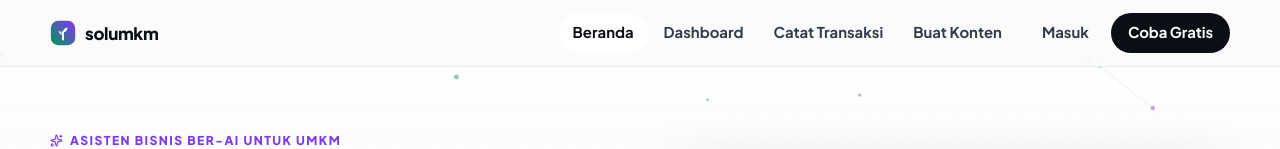
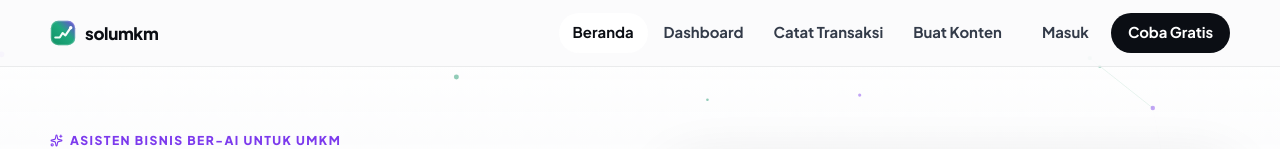
Before and after one commit to bryankwandou/solumkm, a Next.js app: page / in a window 1280 px wide. Shown: the top 149 px of the page. Built offline with nearby package versions, Linux system fonts and the light colour scheme.

Commit message:
security: stricter email validation on register; brand: redesigned growth-line mark

```diff
--- a/src/app/api/auth/register/route.ts
+++ b/src/app/api/auth/register/route.ts
@@ -17,7 +17,10 @@ export async function POST(request: Request) {
   const email = String(body.email).trim().toLowerCase();
   const password = String(body.password);
 
-  if (!email.includes("@")) {
+  // A real address, not just anything containing "@" — rejects junk like
+  // "a@b' OR 1=1--" that loose validation would otherwise store as a user.
+  const emailOk = /^[^\s@"'`;]+@[^\s@"'`;]+\.[^\s@"'`;]+$/.test(email) && email.length <= 254;
+  if (!emailOk) {
     return NextResponse.json({ message: "Format email belum benar." }, { status: 400 });
   }
 
--- a/src/components/brand/solumkm-mark.tsx
+++ b/src/components/brand/solumkm-mark.tsx
@@ -1,6 +1,10 @@
 /**
- * Solumkm mark — a sprout breaking out of a coin.
- * Small business growing; the ring is the verified record around it.
+ * Solumkm mark.
+ *
+ * A rounded token holding a rising step-line — the shape a small business's
+ * numbers make when they finally go up and to the right — that resolves into a
+ * verification tick at its end. Two brand stops (green → purple) run along the
+ * stroke so the growth line and the trust mark are literally the same gesture.
  */
 export function SolumkmMark({ size = 26 }: { size?: number }) {
   return (
@@ -14,27 +18,48 @@ export function SolumkmMark({ size = 26 }: { size?: number }) {
       focusable="false"
     >
       <defs>
-        <linearGradient id="solumkm-g" x1="4" y1="28" x2="28" y2="4" gradientUnits="userSpaceOnUse">
+        <linearGradient id="solumkm-fill" x1="0" y1="32" x2="32" y2="0" gradientUnits="userSpaceOnUse">
           <stop stopColor="#0E8F62" />
+          <stop offset="0.55" stopColor="#1FA97D" />
           <stop offset="1" stopColor="#7C3AED" />
         </linearGradient>
+        <linearGradient id="solumkm-stroke" x1="6" y1="24" x2="26" y2="8" gradientUnits="userSpaceOnUse">
+          <stop stopColor="#EAFBF3" />
+          <stop offset="1" stopColor="#FFFFFF" />
+        </linearGradient>
       </defs>
-      <rect x="1" y="1" width="30" height="30" rx="9" fill="url(#solumkm-g)" />
+
+      {/* token */}
+      <rect x="1" y="1" width="30" height="30" rx="9" fill="url(#solumkm-fill)" />
+      <rect
+        x="1.75"
+        y="1.75"
+        width="28.5"
+        height="28.5"
+        rx="8.25"
+        fill="none"
+        stroke="#ffffff"
+        strokeOpacity="0.18"
+        strokeWidth="1.5"
+      />
+
+      {/* rising step-line that ends in a verification tick */}
       <path
-        d="M16 24V14.5"
-        stroke="#fff"
-        strokeWidth="2.4"
+        d="M6.5 21.5 L12 21.5 L15.5 16 L19 19 L25.5 9.5"
+        stroke="url(#solumkm-stroke)"
+        strokeWidth="2.6"
         strokeLinecap="round"
+        strokeLinejoin="round"
       />
+      {/* tick foot, so the line-end reads as a check, not just a slope */}
       <path
-        d="M16 15c0-3.1 2.3-5.6 5.4-5.9.3 3.2-2 5.9-5.4 5.9Z"
-        fill="#fff"
+        d="M21.4 12.9 L19 19"
+        stroke="url(#solumkm-stroke)"
+        strokeWidth="2.6"
+        strokeLinecap="round"
+        strokeOpacity="0"
       />
-      <path
-        d="M15.6 18.4c-2.8 0-4.9-2.1-5-4.9 2.8-.1 5 2 5 4.9Z"
-        fill="#fff"
-        fillOpacity="0.75"
-      />
+      <circle cx="25.5" cy="9.5" r="2.1" fill="#ffffff" />
     </svg>
   );
 }
```
